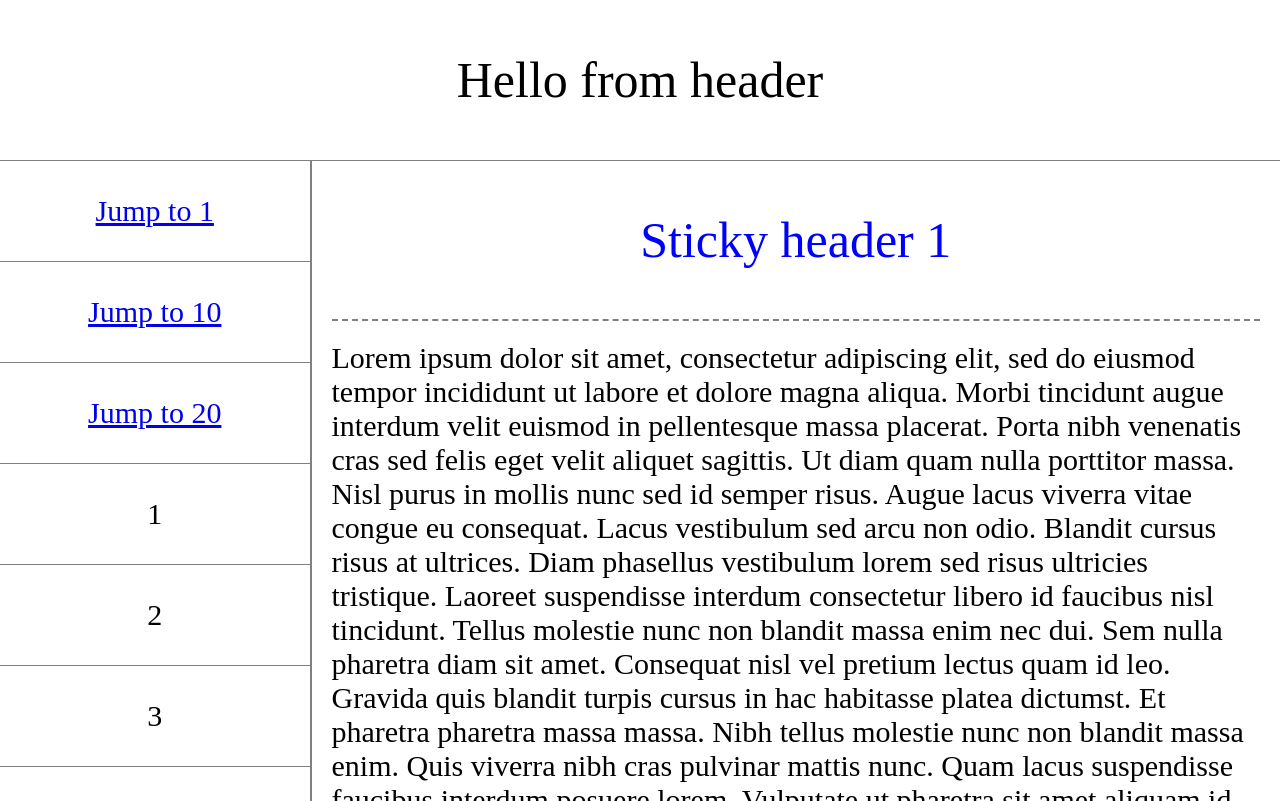
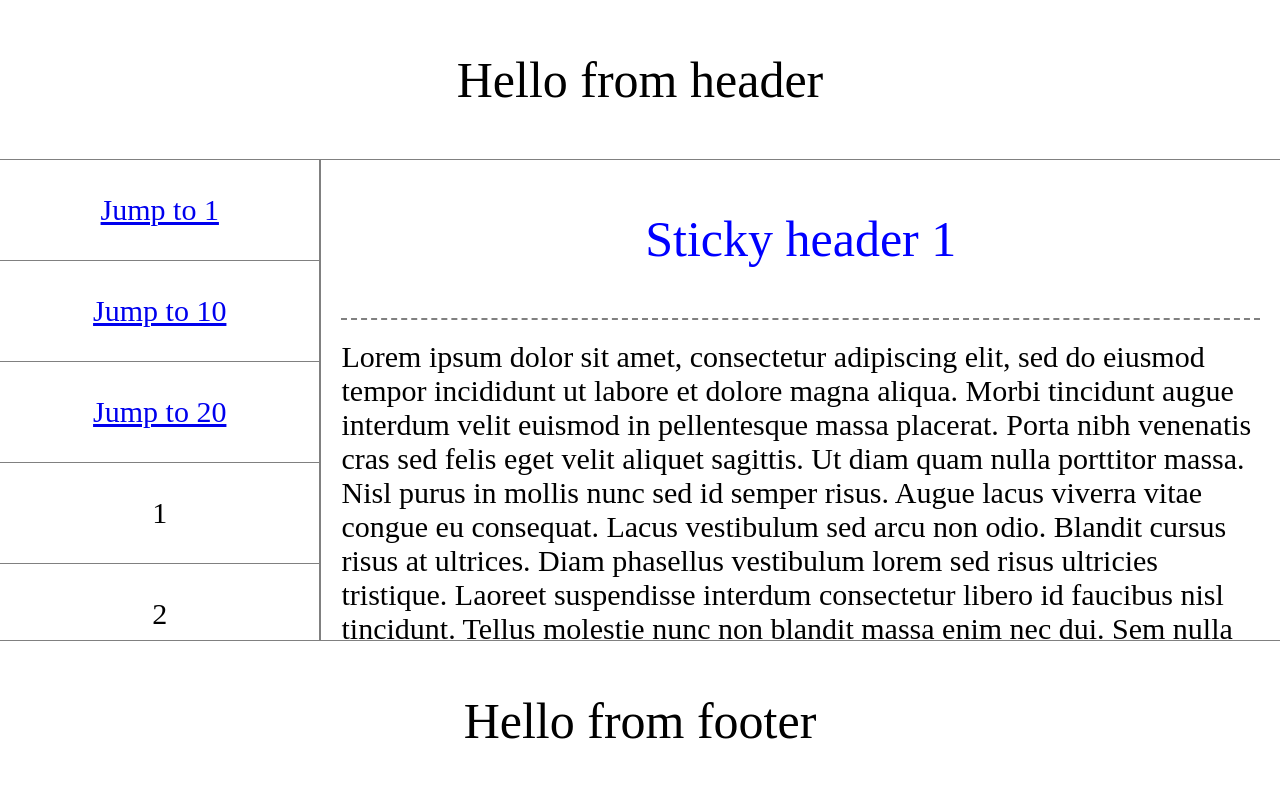
Before and after one commit to senner007/stickyList, a website: page index.html in a window 1280 px wide. Drawn offline with nearby package versions, Linux system fonts and the light colour scheme.

Commit message:
add outside footer

```diff
--- a/index.html
+++ b/index.html
@@ -15,6 +15,7 @@
             display : flex;
             justify-content: center;
             align-items: center;
+            box-sizing: border-box;
             border-bottom: 1px solid grey;
 
         }
@@ -31,7 +32,7 @@
             width: 25%;
             border-right: 2px solid grey;
             overflow-y: scroll;
-            height: 80vh;
+            height: 60vh;
         }
         ul.first {
             position: relative;
@@ -57,14 +58,17 @@
 
         }
         .detail  {
+            box-sizing: border-box;
             padding-left: 20px;
             padding-right: 20px;
+            padding-bottom: 20px;
+
             font-size: 30px;
             width: 75%;
             display : flex;
             flex-direction: column;
             overflow-y: scroll;
-            height: 80vh;
+            height: 60vh;
         }
 
         .content .number{
@@ -90,6 +94,16 @@
 
         }
         footer p {
+
+        }
+        .footer-part {
+            font-size: 50px;
+            height: 20vh;
+            display : flex;
+            justify-content: center;
+            align-items: center;
+            box-sizing: border-box;
+            border-top: 1px solid grey;
 
         }
 
@@ -127,16 +141,20 @@
                 <li><a>19</a></li>
                 <li><a name="a20">20</a></li>
             </ul>
+
         </aside>
 
         <div class="detail">
             <p class="content"></p>
-            <footer>
-                <p>Hello from footer</p>
-            </footer>
+
         </div>
 
     </div>
+    <div class="footer-part">
+
+            <p>Hello from footer</p>
+
+        </div>
     <script src="node_modules\jquery\dist\jquery.min.js"></script>
     <script src="main.js"></script>
 </body>
```
